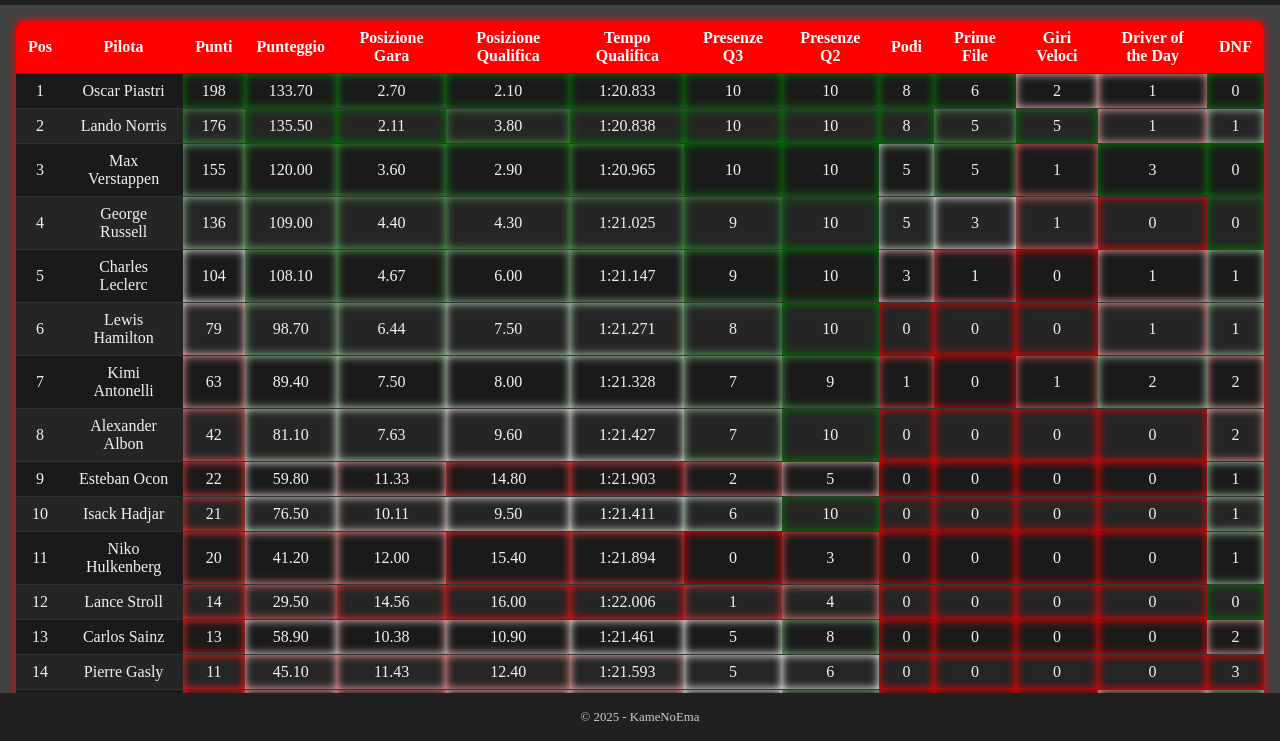
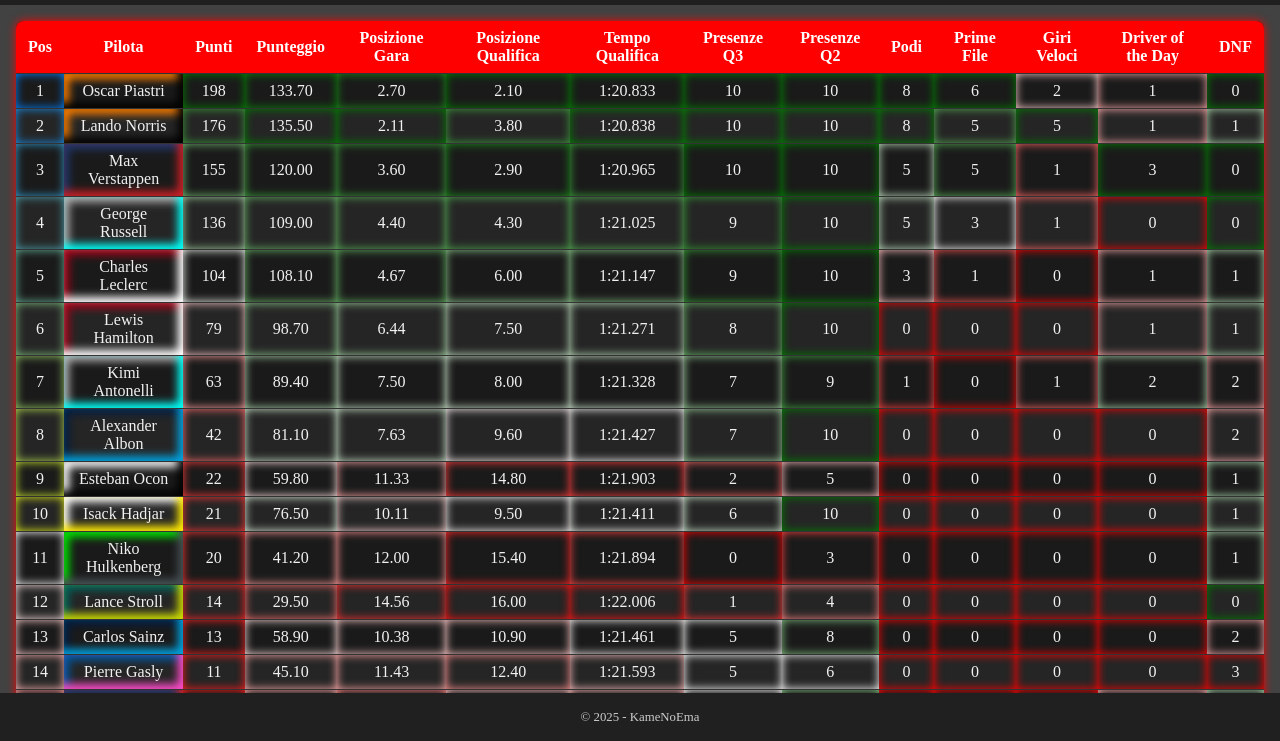
Before and after one commit to Database-Formula-1/F1, a plain HTML site: page index.html in a window 1280 px wide. Shown: the part 59-800 px from the top of the page. Drawn offline with Linux system fonts and the light colour scheme.

Commit message:
Add files via upload

```diff
--- a/f1.css
+++ b/f1.css
@@ -146,9 +146,6 @@
         color: white;
     }
 
-
-
-
 /* RESPONSIVE */
 @media (max-width: 800px) {
     #menu-toggle {
@@ -164,6 +161,7 @@
         background-color: #202020;
         padding: 0.5rem;
         box-shadow: 0 0 12px #ff6666;
+        z-index: 1000;
     }
 
         #nav-buttons.show {
--- a/f1.js
+++ b/f1.js
@@ -61,7 +61,7 @@
                 subBtn.textContent = item.label;
                 subBtn.classList.add("dropdown-item");
                 subBtn.addEventListener("click", () => {
-                    item.action();
+                    clearMainAndRun(item.action); // chiude anche l’hamburger
                     dropdownMenu.classList.add("hidden");
                 });
                 dropdownMenu.appendChild(subBtn);
--- a/gare.js
+++ b/gare.js
@@ -110,28 +110,31 @@
     const tabella = document.createElement("table");
     tabella.classList.add("tabella-classifica");
 
+    // Funzione per creare intestazione
+    const creaIntestazione = () => {
+        const riga = document.createElement("tr");
+        riga.innerHTML = "<th>Pilota</th>";
+        gare.forEach(g => {
+            riga.innerHTML += `<th>${g.gara.slice(0, 3)}</th>`;
+        });
+        riga.innerHTML += modalita === "gara"
+            ? "<th>Punti Totali</th>"
+            : "<th>-</th>";
+        return riga;
+    };
+
+    // Thead
     const thead = document.createElement("thead");
-    const intestazione = document.createElement("tr");
-    intestazione.innerHTML = "<th>Pilota</th>";
-
-    gare.forEach(g => {
-        intestazione.innerHTML += `<th>${g.gara.slice(0, 3)}</th>`;
-    });
-
-    intestazione.innerHTML += modalita === "gara"
-        ? "<th>Punti Totali</th>"
-        : "<th>-</th>";
-
-    thead.appendChild(intestazione);
+    thead.appendChild(creaIntestazione());
     tabella.appendChild(thead);
 
+    // Tbody
     const tbody = document.createElement("tbody");
     [...pilotiMap.entries()]
         .sort((a, b) => {
             if (modalita === "gara") {
                 return b[1].puntiTotali - a[1].puntiTotali;
             } else {
-                // Media posizioni qualifiche (numeri ignorando valori non numerici)
                 const mediaA = Object.values(a[1].risultati)
                     .filter(v => typeof v === "number")
                     .reduce((acc, val) => acc + val, 0) / Object.values(a[1].risultati).filter(v => typeof v === "number").length || 0;
@@ -143,13 +146,17 @@
         })
         .forEach(([nomePilota, dati]) => {
             const riga = document.createElement("tr");
-            riga.innerHTML = `<td>${nomePilota}</td>`;
+            const colori = pilotiColori[nomePilota] || ["transparent", "transparent"];
+            const cellaPilota = document.createElement("td");
+            cellaPilota.style.boxShadow = `inset -5px -5px 8px ${colori[1]}, inset 5px 5px 8px ${colori[0]}`;
+            cellaPilota.textContent = nomePilota;
+            riga.appendChild(cellaPilota);
+
 
             gare.forEach(g => {
                 const pos = dati.risultati[g.gara] || "-";
                 const cella = document.createElement("td");
 
-                // Aggiungi la classe giusta in base a posizione e modalità
                 const classe = getClassePosizione(pos, modalita);
                 if (classe) cella.classList.add(classe);
 
@@ -165,8 +172,15 @@
         });
 
     tabella.appendChild(tbody);
+
+    // Tfoot identico al thead
+    const tfoot = document.createElement("tfoot");
+    tfoot.appendChild(creaIntestazione());
+    tabella.appendChild(tfoot);
+
     containerTabella.appendChild(tabella);
 }
+
 
 
 function mostraMenuGare() {
--- /dev/null
+++ b/piloti.js
@@ -0,0 +1,36 @@
+const pilotiColori = {
+    "Lando Norris": ["#ff8000", "#000000"],
+    "Oscar Piastri": ["#ff8000", "#000000"],
+    "Max Verstappen": ["#223971", "#cb2026"],
+    "Yuki Tsunoda": ["#223971", "#cb2026"],
+    "Charles Leclerc": ["#a6051a", "#ffffff"],
+    "Lewis Hamilton": ["#a6051a", "#ffffff"],
+    "George Russell": ["#b3b3b3", "#00fff7"],
+    "Kimi Antonelli": ["#b3b3b3", "#00fff7"],
+    "Alexander Albon": ["#041e42", "#00a3e0"],
+    "Carlos Sainz": ["#041e42", "#00a3e0"],
+    "Isack Hadjar": ["#ffffff", "#ffea00"],
+    "Liam Lawson": ["#ffffff", "#ffea00"],
+    "Esteban Ocon": ["#ffffff", "#000000"],
+    "Oliver Bearman": ["#ffffff", "#000000"],
+    "Niko Hulkenberg": ["#00e701", "#474f54"],
+    "Gabriel Bortoleto": ["#00e701", "#474f54"],
+    "Fernando Alonso": ["#00665e", "#cedc00"],
+    "Lance Stroll": ["#00665e", "#cedc00"],
+    "Pierre Gasly": ["#005ba9", "#fd4bc7"],
+    "Franco Colapinto": ["#005ba9", "#fd4bc7"],
+    "Jack Doohan": ["#005ba9", "#fd4bc7"],
+};
+
+const scuderiaColori = {
+    "McLaren": ["#ff8000", "#000000"],
+    "Red Bull": ["#223971", "#cb2026"],
+    "Ferrari": ["#a6051a", "#ffffff"],
+    "Mercedes": ["#b3b3b3", "#00fff7"],
+    "Williams": ["#041e42", "#00a3e0"],
+    "Racing Bulls": ["#ffffff", "#ffea00"],
+    "Haas": ["#ffffff", "#000000"],
+    "Sauber": ["#00e701", "#474f54"],
+    "Aston Martin": ["#00665e", "#cedc00"],
+    "Alpine": ["#005ba9", "#fd4bc7"],
+};
--- a/tabelle.css
+++ b/tabelle.css
@@ -15,7 +15,7 @@
         border-bottom: 1px solid #333;
     }
 
-    .tabella-classifica thead {
+    .tabella-classifica thead, .tabella-classifica tfoot {
         background-color: #ff0000;
         color: #fff;
     }
--- a/tabelle.js
+++ b/tabelle.js
@@ -302,7 +302,7 @@
     let sortAsc = false; // default descending order
 
     // Funzione per colore rosso→bianco→verde
-    function colorScale(value) {
+    function colorScale(value, modalita = "verde") {
         if (value < 0) value = 0;
         if (value > 1) value = 1;
 
@@ -311,15 +311,23 @@
             const r = 255;
             const g = Math.round(255 * ratio);
             const b = Math.round(255 * ratio);
-            return `rgb(${r},${g},${b})`;
+            return `rgb(${r},${g},${b})`; // rosso → bianco
         } else {
             const ratio = (value - 0.5) / 0.5;
             const r = Math.round(255 * (1 - ratio));
-            const g = Math.round(255 - (127 * ratio));
-            const b = Math.round(255 * (1 - ratio));
+            const g = Math.round(255 - (127 * ratio)); // controlla il bianco → verde/blu
+            let b;
+            if (modalita === "verde") {
+                b = Math.round(255 * (1 - ratio)); // bianco → verde
+            } else if (modalita === "blu") {
+                b = Math.round(255 * ratio); // bianco → blu
+            } else {
+                b = Math.round(255 * (1 - ratio)); // default fallback
+            }
             return `rgb(${r},${g},${b})`;
         }
     }
+
 
     function renderTable() {
         // Ordina la classifica
@@ -353,7 +361,6 @@
             return 0;
         });
 
-        // Funzione per creare scaler normalizzatore per ogni colonna
         function creaScaler(data, key, inverti = false) {
             const valori = data.map(d => d[key]).filter(v => typeof v === 'number' && !isNaN(v));
             const min = Math.min(...valori);
@@ -365,8 +372,6 @@
             };
         }
 
-
-        // Creo normalizzatori per colonne da colorare (esempio: punti, punteggioOmni)
         const normalizzaPunti = creaScaler(classifica, 'punti');
         const normalizzaPunteggioOmni = creaScaler(classifica, 'punteggioOmni');
         const normalizzaPosizioneMediaFinale = creaScaler(
@@ -417,7 +422,8 @@
     <tbody>`;
 
         classifica.forEach((p, i) => {
-            // Calcolo colori per colonne specifiche
+            const colorePosizione = colorScale(1 - i / (classifica.length - 1), "blu");
+            const colori = pilotiColori[p.nome] || ["transparent", "transparent"];
             const colorePunti = colorScale(normalizzaPunti(p.punti));
             const colorePunteggioOmni = colorScale(normalizzaPunteggioOmni(p.punteggioOmni));
             const colorePosizioneMediaFinale = colorScale(normalizzaPosizioneMediaFinale(p.posizioneMediaFinale));
@@ -432,8 +438,8 @@
             const coloreDNF = colorScale(normalizzaDNF(p.dnfCount));
 
             html += `<tr>
-            <td>${i + 1}</td>
-            <td>${p.nome}</td>
+            <td style="box-shadow: inset 0 0 10px ${colorePosizione};">${i + 1}</td>
+            <td style="box-shadow: inset -5px -5px 8px ${colori[1]}, inset 5px 5px 8px ${colori[0]};">${p.nome}</td>
             <td style="box-shadow: inset 0 0 10px ${colorePunti};">${p.punti}</td>
             <td style="box-shadow: inset 0 0 10px ${colorePunteggioOmni};">${p.punteggioOmni.toFixed(2)}</td>
             <td style="box-shadow: inset 0 0 10px ${colorePosizioneMediaFinale};">${p.posizioneMediaFinale}</td>
@@ -449,10 +455,29 @@
         </tr>`;
         });
 
-        html += `</tbody></table>`;
+        html += `</tbody>
+    <tfoot>
+      <tr>
+        <th data-key="#">Pos</th>
+        <th data-key="nome">Pilota</th>
+        <th data-key="punti">Punti</th>
+        <th data-key="punteggioOmni">Punteggio</th>
+        <th data-key="posizioneMediaFinale">Posizione Gara</th>
+        <th data-key="posizioneMediaQualifica">Posizione Qualifica</th>
+        <th data-key="tempoMedioQualifica">Tempo Qualifica</th>
+        <th data-key="q3Count">Presenze Q3</th>
+        <th data-key="q2Count">Presenze Q2</th>
+        <th data-key="podi">Podi</th>
+        <th data-key="primeFileCount">Prime File</th>
+        <th data-key="giriVelociCount">Giri Veloci</th>
+        <th data-key="driverDayCount">Driver of the Day</th>
+        <th data-key="dnfCount">DNF</th>
+      </tr>
+    </tfoot>
+    </table>`;
+
         container.innerHTML = `<div class="tabella-scroll-wrapper">${html}</div>`;
 
-        // Event listener per ordinamento colonna
         const headers = container.querySelectorAll('th[data-key]');
         const ordDecrescenteIniziale = new Set(['punti', 'punteggioOmni', 'podi', 'giriVelociCount', 'primeFileCount', 'q3Count', 'q2Count', 'driverDayCount']);
         headers.forEach(header => {
@@ -470,7 +495,6 @@
             };
         });
     }
-
 
     renderTable();
 }
@@ -691,48 +715,87 @@
 
     const container = document.getElementById(containerId);
 
-    let sortKey = 'punti';  // default sort by punti
-    let sortAsc = false;    // default descending
+    let sortKey = 'punti';
+    let sortAsc = false;
+
+    // Funzione colore rosso→bianco→verde
+    function colorScale(value, modalita = "verde") {
+        if (value < 0) value = 0;
+        if (value > 1) value = 1;
+
+        if (value <= 0.5) {
+            const ratio = value / 0.5;
+            const r = 255;
+            const g = Math.round(255 * ratio);
+            const b = Math.round(255 * ratio);
+            return `rgb(${r},${g},${b})`; // rosso → bianco
+        } else {
+            const ratio = (value - 0.5) / 0.5;
+            const r = Math.round(255 * (1 - ratio));
+            const g = Math.round(255 - (127 * ratio)); // controlla il bianco → verde/blu
+            let b;
+            if (modalita === "verde") {
+                b = Math.round(255 * (1 - ratio)); // bianco → verde
+            } else if (modalita === "blu") {
+                b = Math.round(255 * ratio); // bianco → blu
+            } else {
+                b = Math.round(255 * (1 - ratio)); // default fallback
+            }
+            return `rgb(${r},${g},${b})`;
+        }
+    }
+
+    function creaScaler(data, key, inverti = false) {
+        const valori = data
+            .map(d => parseFloat(d[key]))
+            .filter(v => typeof v === 'number' && !isNaN(v));
+
+        const min = Math.min(...valori);
+        const max = Math.max(...valori);
+
+        return function (val) {
+            const numero = parseFloat(val);
+            if (isNaN(numero) || max === min) return 0;
+            let norm = (numero - min) / (max - min);
+            return inverti ? 1 - norm : norm;
+        };
+    }
+
 
     function renderTable() {
-        // Ordina la classifica
         classifica.sort((a, b) => {
             let valA = a[sortKey];
             let valB = b[sortKey];
 
-            if (sortKey === 'punteggioOmni') {
+            if (sortKey === 'tempoMedioQualifica') {
+                valA = tempoStrToSec(valA);
+                valB = tempoStrToSec(valB);
+            } else {
                 valA = parseFloat(valA) || 0;
                 valB = parseFloat(valB) || 0;
-            } else if (sortKey === 'tempoMedioQualifica') {
-                const toSec = s => {
-                    if (!s || s === '-') return Infinity;
-                    const parts = s.split(':');
-                    if (parts.length === 2) {
-                        const min = parseInt(parts[0], 10);
-                        const sec = parseFloat(parts[1]);
-                        if (isNaN(min) || isNaN(sec)) return Infinity;
-                        return min * 60 + sec;
-                    } else {
-                        const sec = parseFloat(s);
-                        return isNaN(sec) ? Infinity : sec;
-                    }
-                };
-                valA = toSec(valA);
-                valB = toSec(valB);
-            } else {
-                if (typeof valA === 'string' && !isNaN(parseFloat(valA))) valA = parseFloat(valA);
-                if (typeof valB === 'string' && !isNaN(parseFloat(valB))) valB = parseFloat(valB);
             }
 
-            if (valA < valB) return sortAsc ? -1 : 1;
-            if (valA > valB) return sortAsc ? 1 : -1;
-            return 0;
+            return sortAsc ? valA - valB : valB - valA;
         });
+
+        // Normalizzatori per colonne
+        const normPunti = creaScaler(classifica, 'punti');
+        const normPunteggioOmni = creaScaler(classifica, 'punteggioOmni');
+        const normPosMediaGara = creaScaler(classifica, 'posizioneMediaFinale', true);
+        const normPosMediaQualifica = creaScaler(classifica, 'posizioneMediaQualifica', true);
+        const normTempoQualifica = creaScaler(classifica.map(s => ({ ...s, tempoMedioQualifica: tempoStrToSec(s.tempoMedioQualifica) })), 'tempoMedioQualifica', true);
+        const normQ3 = creaScaler(classifica, 'q3Count');
+        const normQ2 = creaScaler(classifica, 'q2Count');
+        const normPodi = creaScaler(classifica, 'podi');
+        const normPrimeFile = creaScaler(classifica, 'primeFileCount');
+        const normGiriVeloci = creaScaler(classifica, 'giriVelociCount');
+        const normDriverDay = creaScaler(classifica, 'driverDayCount');
+        const normDNF = creaScaler(classifica, 'dnfCount', true);
 
         let html = `<table class="tabella-classifica">
         <thead>
             <tr>
-                <th data-key="#">#</th>
+                <th data-key="#">Pos</th>
                 <th data-key="scuderia">Scuderia</th>
                 <th data-key="punti">Punti</th>
                 <th data-key="punteggioOmni">Punteggio</th>
@@ -750,31 +813,32 @@
         </thead>
         <tbody>`;
 
-        classifica.forEach((s, index) => {
+        classifica.forEach((s, i) => {
+            const colorePosizione = colorScale(1 - i / (classifica.length - 1), "blu");
+            const colori = scuderiaColori[s.scuderia] || ["transparent", "transparent"];
             html += `<tr>
-                <td>${index + 1}</td>
-                <td>${s.scuderia}</td>
-                <td>${s.punti}</td>
-                <td>${s.punteggioOmni.toFixed(2)}</td>
-                <td>${s.posizioneMediaFinale}</td>
-                <td>${s.posizioneMediaQualifica}</td>
-                <td>${s.tempoMedioQualifica}</td>
-                <td>${s.q3Count}</td>
-                <td>${s.q2Count}</td>
-                <td>${s.podi}</td>
-                <td>${s.primeFileCount}</td>
-                <td>${s.giriVelociCount}</td>
-                <td>${s.driverDayCount}</td>
-                <td>${s.dnfCount}</td>
+                    <td style="box-shadow: inset 0 0 10px ${colorePosizione};">${i + 1}</td>
+                <td style="box-shadow: inset -5px -5px 10px ${colori[1]}, inset 5px 5px 10px ${colori[0]};">${s.scuderia}</td>
+                <td style="box-shadow: inset 0 0 10px ${colorScale(normPunti(s.punti))};">${s.punti}</td>
+                <td style="box-shadow: inset 0 0 10px ${colorScale(normPunteggioOmni(s.punteggioOmni))};">${s.punteggioOmni.toFixed(2)}</td>
+                <td style="box-shadow: inset 0 0 10px ${colorScale(normPosMediaGara(s.posizioneMediaFinale))};">${s.posizioneMediaFinale}</td>
+                <td style="box-shadow: inset 0 0 10px ${colorScale(normPosMediaQualifica(s.posizioneMediaQualifica))};">${s.posizioneMediaQualifica}</td>
+                <td style="box-shadow: inset 0 0 10px ${colorScale(normTempoQualifica(tempoStrToSec(s.tempoMedioQualifica)))};">${s.tempoMedioQualifica}</td>
+                <td style="box-shadow: inset 0 0 10px ${colorScale(normQ3(s.q3Count))};">${s.q3Count}</td>
+                <td style="box-shadow: inset 0 0 10px ${colorScale(normQ2(s.q2Count))};">${s.q2Count}</td>
+                <td style="box-shadow: inset 0 0 10px ${colorScale(normPodi(s.podi))};">${s.podi}</td>
+                <td style="box-shadow: inset 0 0 10px ${colorScale(normPrimeFile(s.primeFileCount))};">${s.primeFileCount}</td>
+                <td style="box-shadow: inset 0 0 10px ${colorScale(normGiriVeloci(s.giriVelociCount))};">${s.giriVelociCount}</td>
+                <td style="box-shadow: inset 0 0 10px ${colorScale(normDriverDay(s.driverDayCount))};">${s.driverDayCount}</td>
+                <td style="box-shadow: inset 0 0 10px ${colorScale(normDNF(s.dnfCount))};">${s.dnfCount}</td>
             </tr>`;
         });
 
-        html += `</tbody></table>`;
-        container.innerHTML = `<h2></h2><div class="tabella-scroll-wrapper" style="margin-top:20px;">${html}</div>`;
+        html += `</tbody>></table>`;
+        container.innerHTML = `<div class="tabella-scroll-wrapper" style="margin-top:20px;">${html}</div>`;
 
         const headers = container.querySelectorAll('th[data-key]');
-        const ordDecrescenteIniziale = new Set(['punti', 'punteggioOmni', 'podi', 'giriVelociCount', 'primeFileCount', 'q3Count', 'q2Count', 'driverDayCount',]);
-
+        const ordDecrescenteIniziale = new Set(['punti', 'punteggioOmni', 'podi', 'giriVelociCount', 'primeFileCount', 'q3Count', 'q2Count', 'driverDayCount']);
         headers.forEach(header => {
             header.style.cursor = 'pointer';
             header.onclick = () => {
```
Also changed, not shown: gare.css (+0 -8 lines), index.html (+1 -0 lines).
